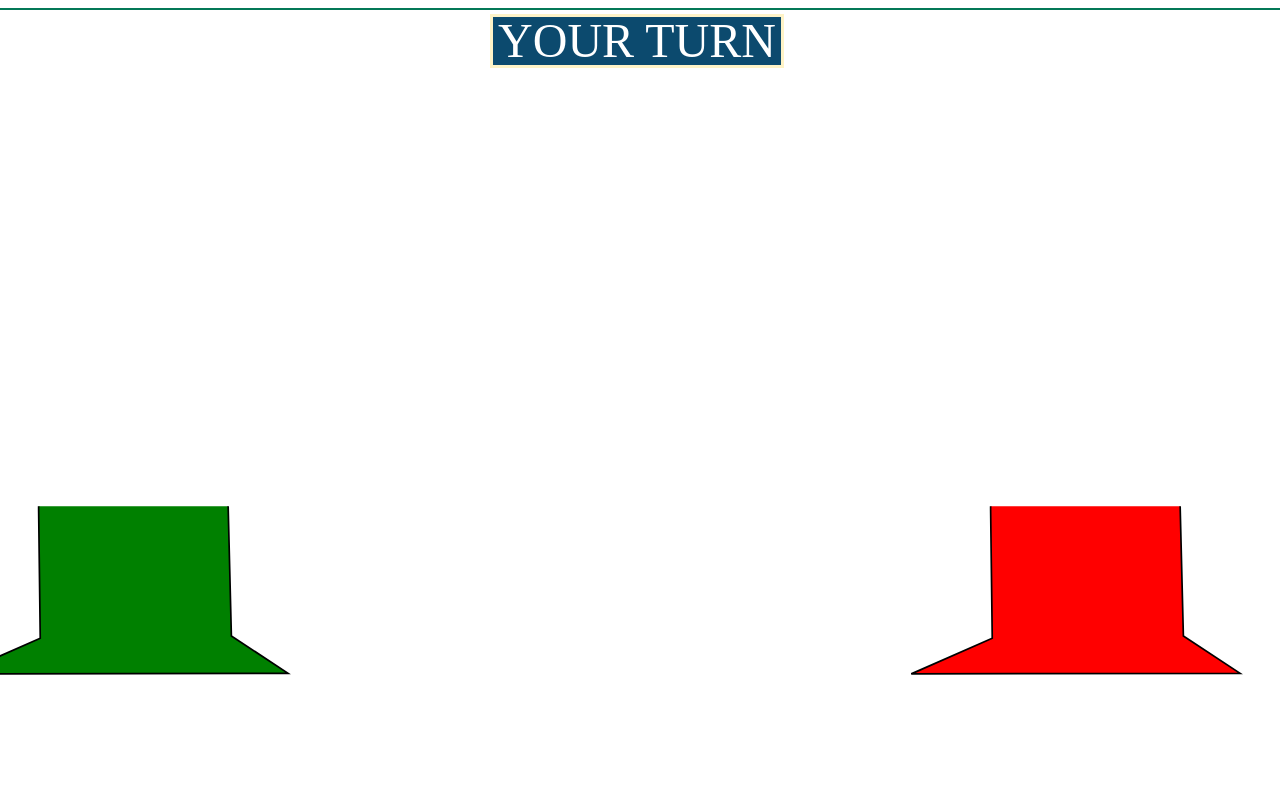
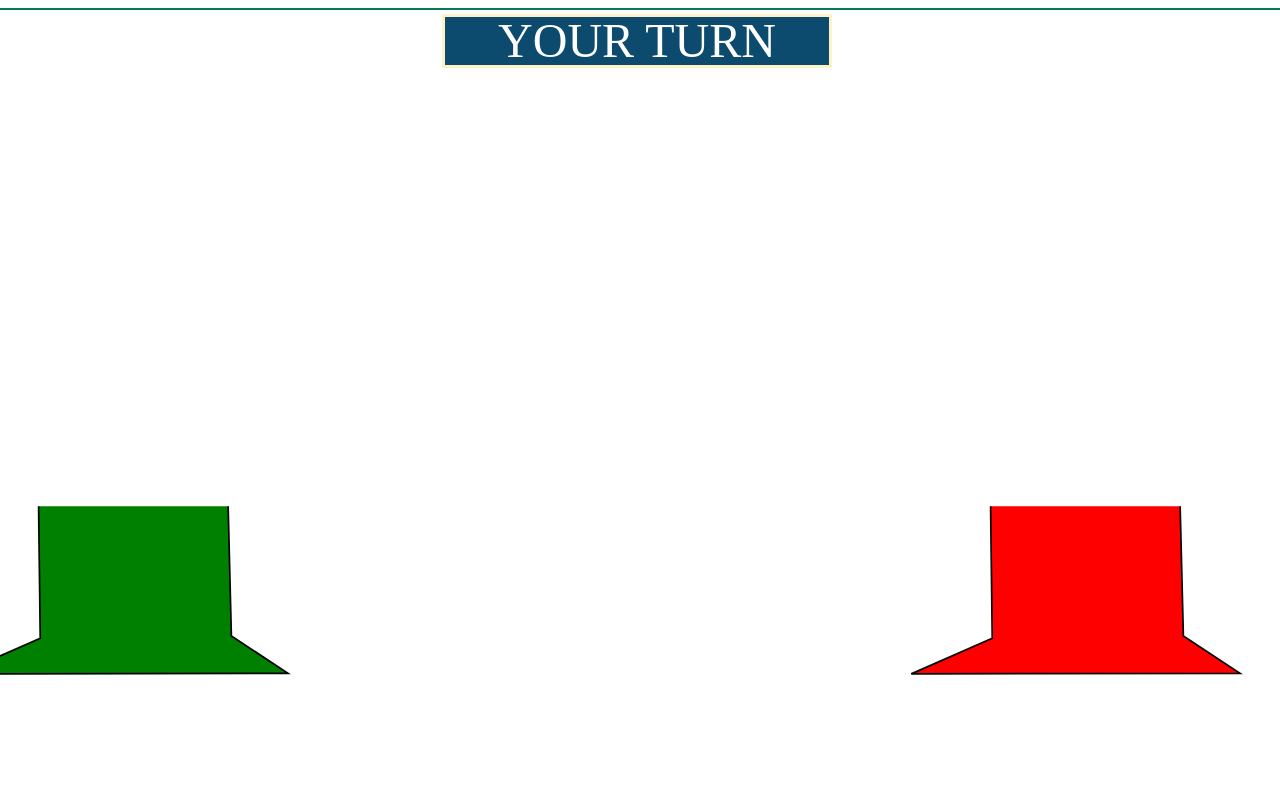
Before and after one commit to FerelUltra/battle_cards3, a Next.js app: page /start in a window 1280 px wide. Shown: the top 800 px of the page. Built offline with nearby package versions, Linux system fonts and the light colour scheme.

Commit message:
feat: make changing turn logic

```diff
--- a/src/components/Card/index.tsx
+++ b/src/components/Card/index.tsx
@@ -10,6 +10,7 @@ import {
 } from "../../store/reducers/RocketsSlice";
 import {replaceCard} from "../../store/reducers/CardsSlice";
 import {getRandomArrayElement} from "../../helpers/randomElement";
+import {changeTurn} from "../../store/reducers/TurnSlice";
 
 export const Card: FC<ICard> = ({
                                     type,
@@ -31,8 +32,10 @@ export const Card: FC<ICard> = ({
     }, [])
     const dispatch = useAppDispatch();
     const allCards = useAppSelector(state => state.cardsReducer.allCards)
+    const turn = useAppSelector(state => state.turnReducer.turn)
     const [randomCard, setRandomCard] = useState(getRandomArrayElement(allCards));
     const cardClick = () => {
+        if (turn === "youTurn") {
             switch (effect) {
                 case "damage":
                     dispatch(damageReducer(damage))
@@ -52,6 +55,8 @@ export const Card: FC<ICard> = ({
             } else {
                 setRandomCard(getRandomArrayElement(allCards))
                 dispatch(replaceCard({index, randomCard}))
+            }
+            dispatch(changeTurn())
         }
     }
 
--- a/src/components/Turn/Turn.module.css
+++ b/src/components/Turn/Turn.module.css
@@ -2,6 +2,6 @@
 @tailwind utilities;
 
 .turn{
-    @apply w-72 h-12 border-solid border-amber-100 bg-sky-900 flex items-center justify-center
-    absolute right-[calc(50%-3em)] top-1 text-5xl uppercase
+    @apply w-96 h-12 border-solid border-amber-100 bg-sky-900 flex items-center justify-center
+    absolute right-[calc(50%-4em)] top-1 text-5xl uppercase
 }
```
Lines whose indentation alone changed are shown as unchanged.
